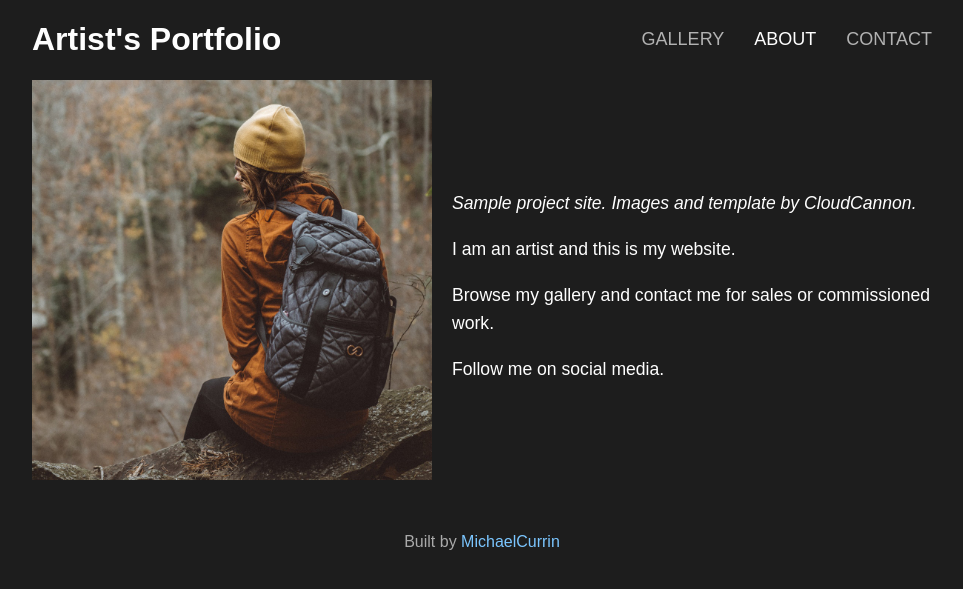
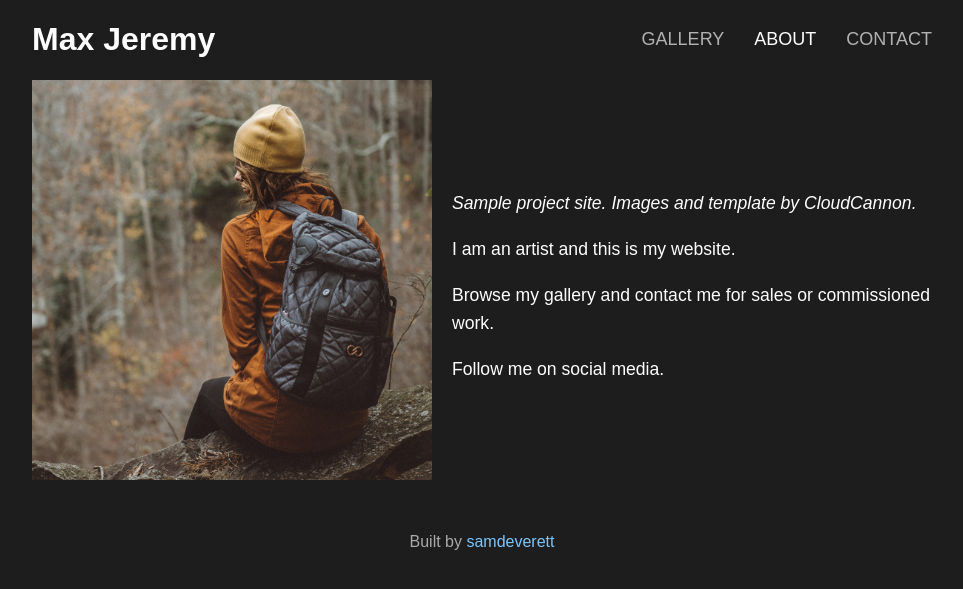
Before and after one commit to samdeverett/mackie, a Jekyll site: the page built from about.html, in a window 1280 px wide. Shown: the top 589 px of the page, without its empty margins (158-1121 px from the left). Built offline with Jekyll 4.4.1, drawn with Linux system fonts in a browser that asks for light colours; some web fonts are replaced.

Commit message:
Update site metadata in _config.yml.

```diff
--- a/_config.yml
+++ b/_config.yml
@@ -1,25 +1,24 @@
 ### Site metadata
 
-title: Artist's Portfolio
-description: A gallery of images for an artist's portfolio, built with Jekyll
+title: Max Jeremy
+description: Mackie's portfolio
 
 url: "https://artists-portfolio.netlify.app"
 baseurl: ""
 
-github_username: "MichaelCurrin"
-repository: "MichaelCurrin/artists-portfolio"
+github_username: "samdeverett"
+repository: "samdeverett/mackie"
 
 google_analytics_key: ""
 
 # For SEO tag.
-logo: /siteicon.png
+logo:
 author:
-  name: Michael Currin
+  name:
   twitter:
 social:
-  name: Artist's Portfolio
+  name:
   links:
-    - https://github.com/MichaelCurrin/artists-portfolio
 
 ### Build settings
 
```
